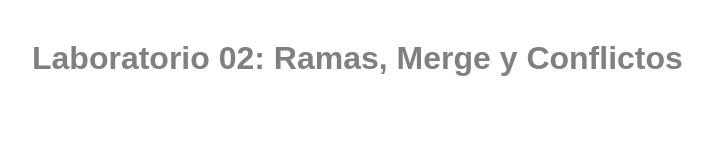
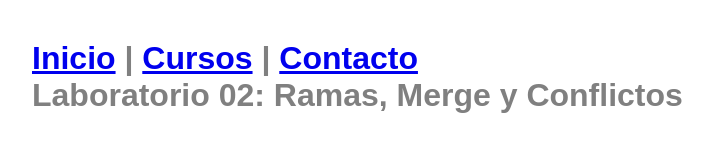
Before and after one commit to felipe-santos-tunque/lab02-ramas, a plain HTML site: page index.html in a window 1280 px wide. Shown: the whole page, without its empty margins (8-721 px from the left). Drawn offline with Linux system fonts and the light colour scheme.

Commit message:
Agrega menu de navegacion

```diff
--- a/index.html
+++ b/index.html
@@ -6,6 +6,10 @@
   <link rel="stylesheet" href="estilos.css">
 </head>
 <body>
-  <h1>Laboratorio 02: Ramas, Merge y Conflictos</h1>
+  <h1>
+      <nav>
+    <a href="#">Inicio</a> | <a href="#">Cursos</a> | <a href="#">Contacto</a>
+  </nav>
+    Laboratorio 02: Ramas, Merge y Conflictos</h1>
 </body>
 </html>
```
